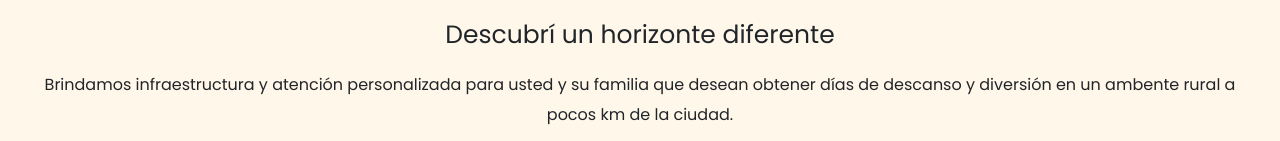
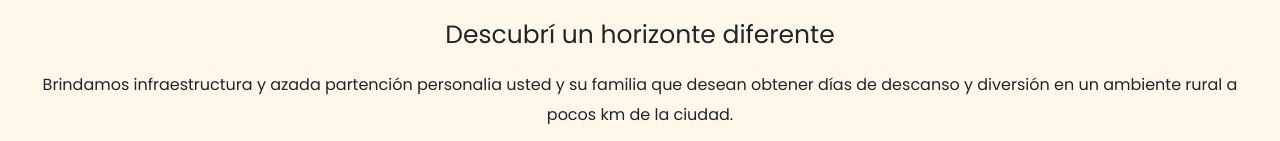
Before and after one commit to santisordi/DesarrolloWeb-LaLucrecia, a plain HTML site: page index.html in a window 1280 px wide. Shown: the part 811-952 px from the top of the page. Drawn offline with nearby package versions, Linux system fonts and the light colour scheme.

Commit message:
corrijo error en parrafo

```diff
--- a/index.html
+++ b/index.html
@@ -51,8 +51,8 @@
         </div>
         <h2>Descubrí un horizonte diferente</h2>
         <article class="texthome">
-            <p>Brindamos infraestructura y atención personalizada para usted y su familia que desean obtener días de
-                descanso y diversión en un ambente rural a pocos km de la ciudad.</p>
+            <p>Brindamos infraestructura y azada partención personalia usted y su familia que desean obtener días de
+                descanso y diversión en un ambiente rural a pocos km de la ciudad.</p>
         </article>
     </main>
 
```
